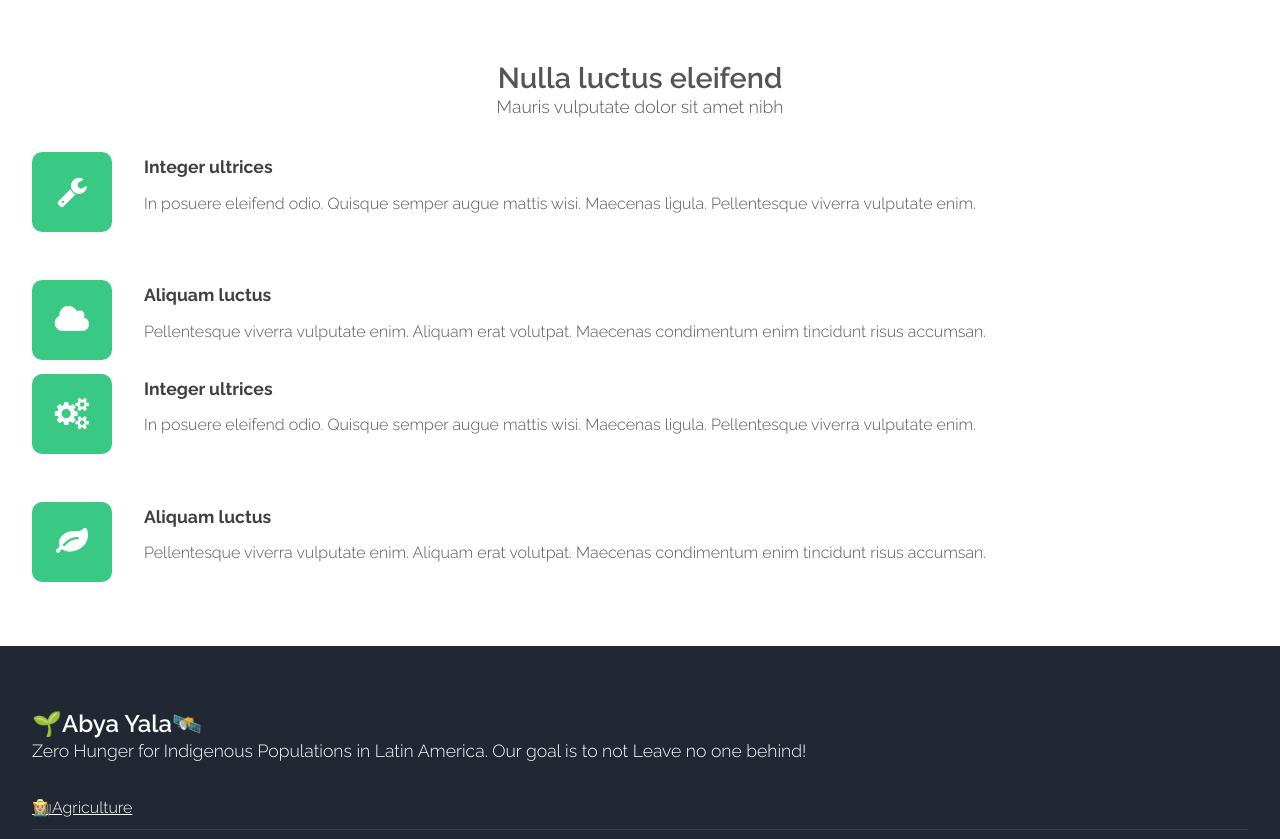
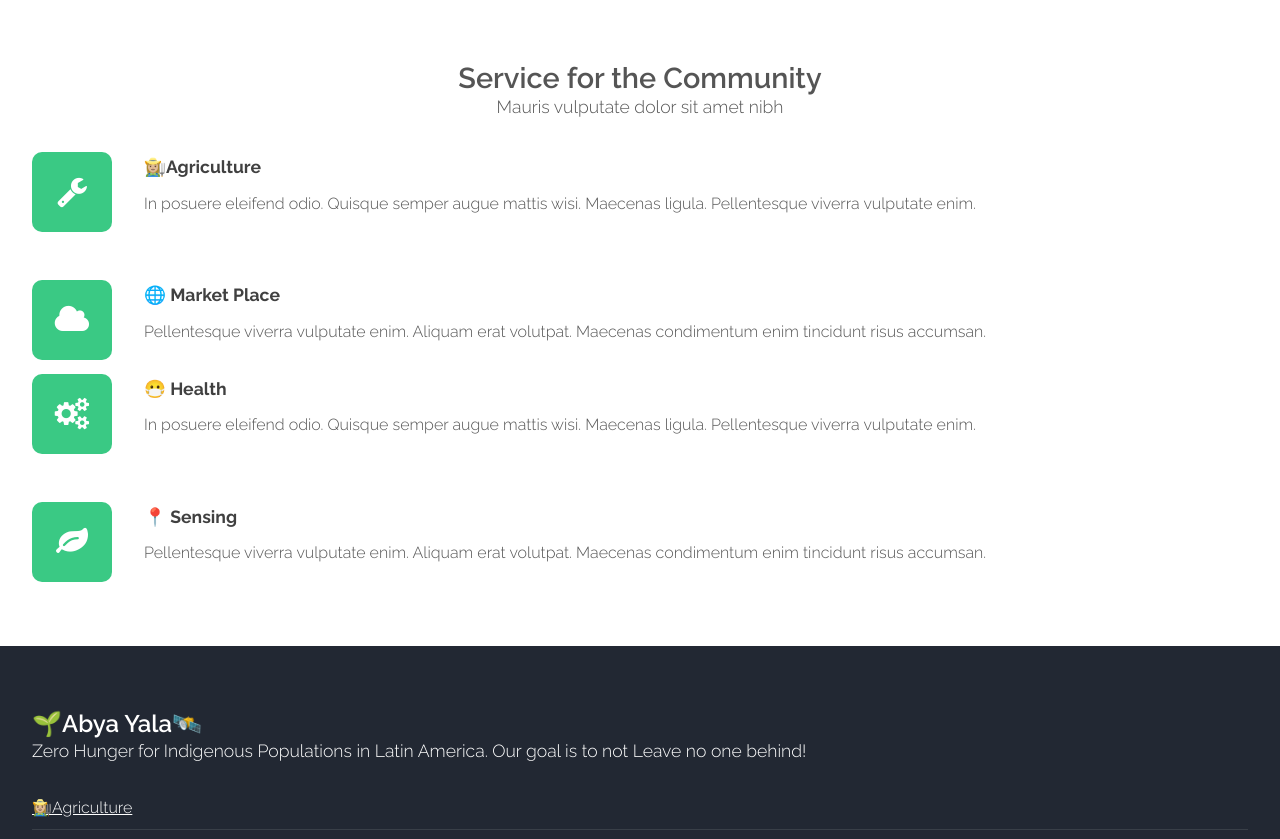
Before and after one commit to aibotsacademy/sacredfood, a plain HTML site: page index.html in a window 1280 px wide. Shown: the part 1582-2421 px from the top of the page. Drawn offline with Linux system fonts and the light colour scheme.

Commit message:
Update index.html

```diff
--- a/index.html
+++ b/index.html
@@ -126,7 +126,7 @@
 			<div id="main" class="wrapper style1">
 				<section class="container">
 					<header class="major">
-						<h2>Nulla luctus eleifend</h2>
+						<h2>Service for the Community</h2>
 						<span class="byline">Mauris vulputate dolor sit amet nibh</span>
 					</header>
 					<div class="row">
@@ -137,12 +137,12 @@
 									<ul class="style">
 										<li>
 											<span class="fa fa-wrench"></span>
-											<h3>Integer ultrices</h3>
+											<h3> 👩🏼‍🌾Agriculture</h3>
 											<span>In posuere eleifend odio. Quisque semper augue mattis wisi. Maecenas ligula. Pellentesque viverra vulputate enim.</span>
 										</li>
 										<li>
 											<span class="fa fa-cloud"></span>
-											<h3>Aliquam luctus</h3>
+											<h3>🌐 Market Place</h3>
 											<span>Pellentesque viverra vulputate enim. Aliquam erat volutpat. Maecenas condimentum enim tincidunt risus accumsan.</span>
 										</li>
 									</ul>
@@ -153,12 +153,12 @@
 									<ul class="style">
 										<li>
 											<span class="fa fa-cogs"></span>
-											<h3>Integer ultrices</h3>
+											<h3>😷 Health</h3>
 											<span>In posuere eleifend odio. Quisque semper augue mattis wisi. Maecenas ligula. Pellentesque viverra vulputate enim.</span>
 										</li>
 										<li>
 											<span class="fa fa-leaf"></span>
-											<h3>Aliquam luctus</h3>
+											<h3>📍 Sensing</h3>
 											<span>Pellentesque viverra vulputate enim. Aliquam erat volutpat. Maecenas condimentum enim tincidunt risus accumsan.</span>
 										</li>
 									</ul>
```
